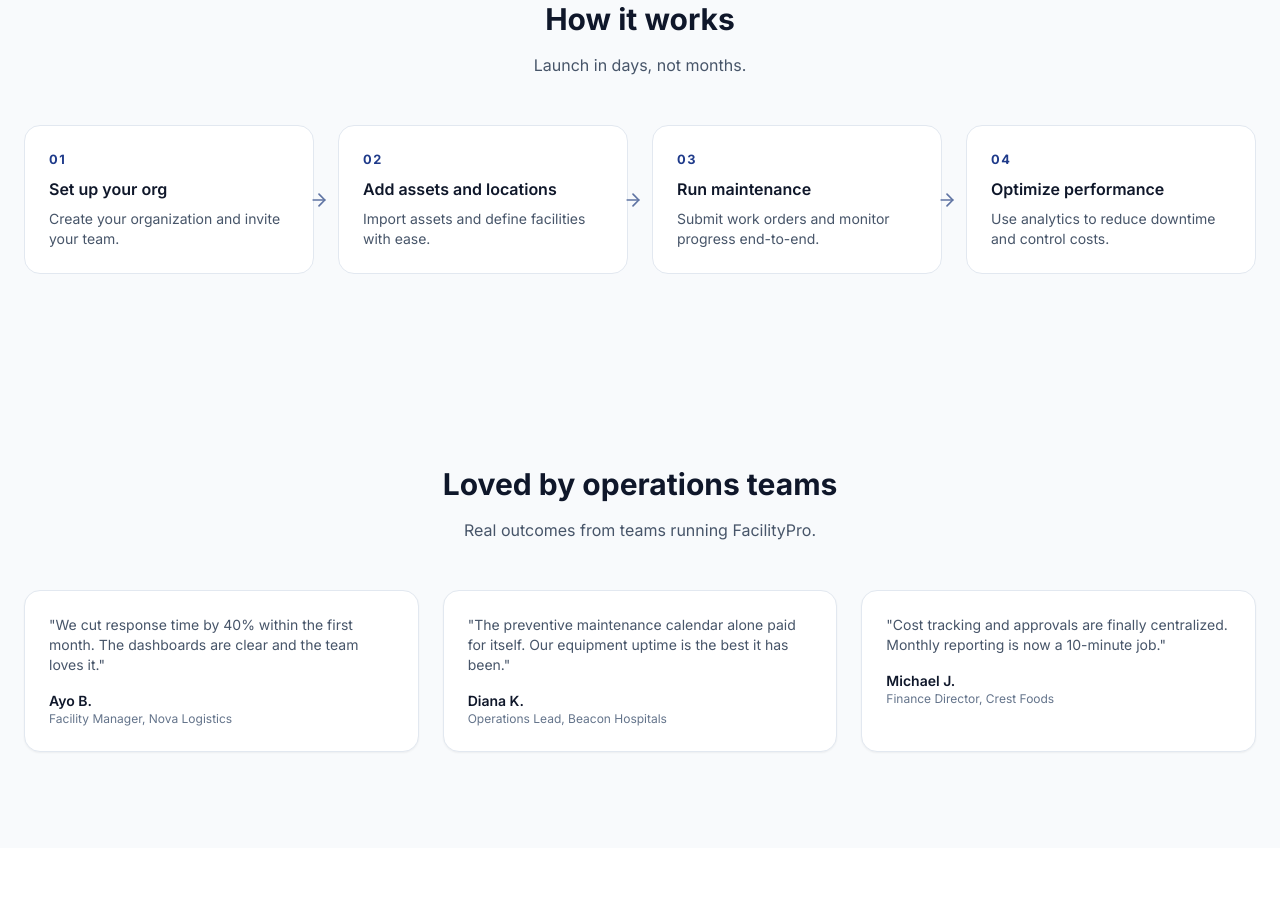
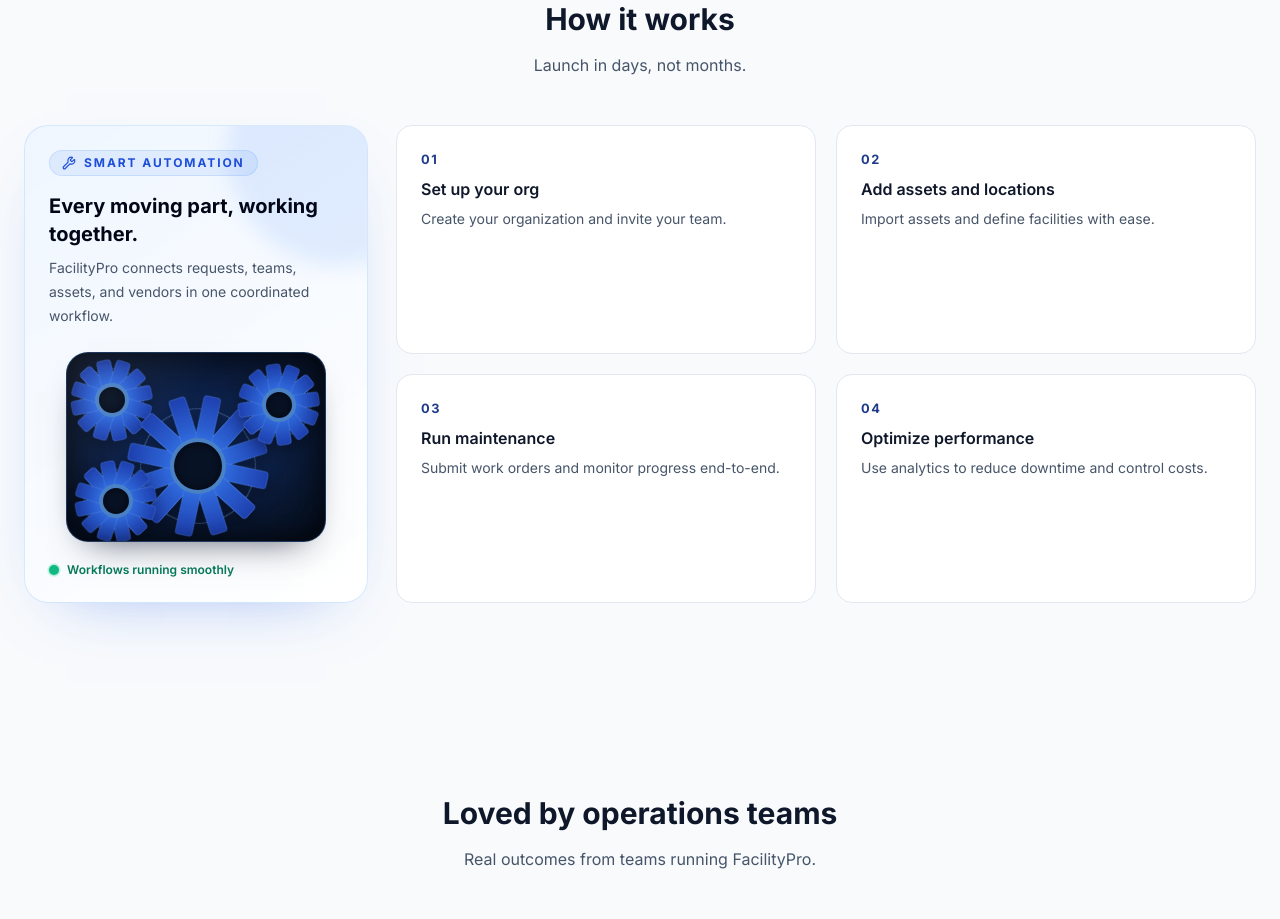
Before and after one commit to Goldicehimself/facilitypro, a React (Vite) app in the folder mfs/: page / in a window 1280 px wide. Shown: the part 2280-3199 px from the top of the page. Built offline with nearby package versions, Linux system fonts and the light colour scheme.

Commit message:
landpage cod

```diff
--- a/mfs/src/index.css
+++ b/mfs/src/index.css
@@ -508,6 +508,116 @@
   z-index: 2;
 }
 
+.workflow-automation-panel {
+  background: linear-gradient(145deg, rgba(239,246,255,.98), rgba(255,255,255,.96));
+  box-shadow: 0 24px 65px -42px rgba(37, 99, 235, .55);
+}
+.workflow-automation-panel::before {
+  content: "";
+  position: absolute;
+  width: 230px;
+  height: 230px;
+  right: -90px;
+  top: -90px;
+  border-radius: 999px;
+  background: rgba(59, 130, 246, .12);
+  filter: blur(10px);
+}
+.facility-gearbox {
+  width: 260px;
+  height: 190px;
+  position: relative;
+  overflow: hidden;
+  border: 1px solid rgba(96,165,250,.25);
+  border-radius: 22px;
+  background: linear-gradient(145deg, #0b1730, #07101f);
+  box-shadow: inset 0 0 35px rgba(0,0,0,.48), 0 18px 35px -22px rgba(15,23,42,.8);
+}
+.facility-gearbox-glow {
+  position: absolute;
+  inset: 20% 10%;
+  border-radius: 50%;
+  background: rgba(37,99,235,.32);
+  filter: blur(38px);
+}
+.facility-gearbox-overlay {
+  position: absolute;
+  inset: 0;
+  z-index: 10;
+  pointer-events: none;
+  border-radius: inherit;
+  background: linear-gradient(135deg, rgba(255,255,255,.08), transparent 38%);
+  box-shadow: inset 0 0 24px rgba(0,0,0,.45);
+}
+.facility-gear {
+  position: absolute;
+  width: 64px;
+  height: 64px;
+  border-radius: 50%;
+  filter: drop-shadow(0 7px 8px rgba(0,0,0,.35));
+}
+.facility-gear.large { width: 116px; height: 116px; }
+.facility-gear.one { top: 15px; left: 13px; }
+.facility-gear.two { top: 55px; left: 73px; }
+.facility-gear.three { top: 116px; left: 17px; }
+.facility-gear.four { top: 20px; left: 180px; }
+.facility-gear::after {
+  content: "";
+  position: absolute;
+  z-index: 3;
+  width: 34px;
+  height: 34px;
+  left: 50%;
+  top: 50%;
+  transform: translate(-50%, -50%);
+  border: 4px solid rgba(96,165,250,.75);
+  border-radius: 50%;
+  background: #081225;
+  box-shadow: inset 0 0 10px rgba(0,0,0,.65), 0 0 15px rgba(59,130,246,.25);
+}
+.facility-gear.large::after { width: 56px; height: 56px; }
+.facility-gear-inner {
+  position: relative;
+  width: 100%;
+  height: 100%;
+  border: 1px solid rgba(147,197,253,.35);
+  border-radius: 50%;
+}
+.facility-gear.one .facility-gear-inner,
+.facility-gear.three .facility-gear-inner,
+.facility-gear.four .facility-gear-inner { animation: facility-gear-counter 7s linear infinite; }
+.facility-gear.two .facility-gear-inner { animation: facility-gear-clockwise 7s linear infinite; }
+.facility-gear.four .facility-gear-inner { animation-duration: 10s; }
+.facility-gear-bar {
+  position: absolute;
+  width: 82px;
+  height: 15px;
+  left: 50%;
+  top: 50%;
+  margin-left: -41px;
+  margin-top: -7.5px;
+  border-radius: 4px;
+  border: 1px solid rgba(147,197,253,.18);
+  background: linear-gradient(90deg, #1e40af, #3b82f6, #1e40af);
+}
+.facility-gear.large .facility-gear-bar { width: 142px; margin-left: -71px; height: 18px; margin-top: -9px; }
+.facility-gear-bar:nth-child(2) { transform: rotate(30deg); }
+.facility-gear-bar:nth-child(3) { transform: rotate(60deg); }
+.facility-gear-bar:nth-child(4) { transform: rotate(90deg); }
+.facility-gear-bar:nth-child(5) { transform: rotate(120deg); }
+.facility-gear-bar:nth-child(6) { transform: rotate(150deg); }
+@keyframes facility-gear-clockwise { to { transform: rotate(360deg); } }
+@keyframes facility-gear-counter { to { transform: rotate(-360deg); } }
+.facility-gearbox.is-static .facility-gear-inner { animation: none; }
+
+@media (max-width: 390px) {
+  .facility-gearbox { width: 230px; transform: scale(.9); margin: -8px -15px; }
+}
+
+@media (prefers-reduced-motion: reduce) {
+  .facility-gear-inner { animation: none !important; }
+}
+
 /* Branded authentication/workspace splash screen */
 .workspace-splash {
   align-items: center;
--- a/mfs/src/pages/Landing/LandingPage.jsx
+++ b/mfs/src/pages/Landing/LandingPage.jsx
@@ -29,6 +29,25 @@
 const CenterImageSrcSet = [640, 960, 1280, 1600]
   .map((w) => `/media/optimized/center-image-${w}.webp ${w}w`)
   .join(', ');
+
+const FacilityGearbox = ({ reduceMotion }) => (
+  <div className={`facility-gearbox ${reduceMotion ? 'is-static' : ''}`} aria-hidden="true">
+    <div className="facility-gearbox-glow" />
+    {[
+      { position: 'one', large: false },
+      { position: 'two', large: true },
+      { position: 'three', large: false },
+      { position: 'four', large: false },
+    ].map(({ position, large }) => (
+      <div key={position} className={`facility-gear ${position} ${large ? 'large' : ''}`}>
+        <div className="facility-gear-inner">
+          {Array.from({ length: 6 }).map((_, index) => <span className="facility-gear-bar" key={index} />)}
+        </div>
+      </div>
+    ))}
+    <div className="facility-gearbox-overlay" />
+  </div>
+);
 
 const AnimatedStatValue = ({ value, reduceMotion }) => {
   const valueRef = useRef(null);
@@ -714,24 +733,37 @@
             </p>
           </div>
           <motion.div
-            className="mt-12 grid md:grid-cols-2 lg:grid-cols-4 gap-6"
+            className="mt-12 grid items-stretch gap-7 lg:grid-cols-[minmax(280px,.8fr)_minmax(0,2fr)]"
             variants={!reduceMotion ? cardStagger : undefined}
             initial="hidden"
             whileInView="visible"
             viewport={{ once: true, amount: 0.2 }}
           >
+            <motion.div variants={!reduceMotion ? cardItem : undefined} className="workflow-automation-panel relative overflow-hidden rounded-3xl border border-blue-200/60 p-6">
+              <div className="relative z-10">
+                <span className="inline-flex items-center gap-2 rounded-full border border-blue-400/20 bg-blue-500/10 px-3 py-1 text-xs font-bold uppercase tracking-[.16em] text-blue-700">
+                  <Wrench className="h-3.5 w-3.5" /> Smart automation
+                </span>
+                <h3 className="mt-4 text-xl font-bold text-slate-950">Every moving part, working together.</h3>
+                <p className="mt-2 text-sm leading-6 text-slate-600">FacilityPro connects requests, teams, assets, and vendors in one coordinated workflow.</p>
+              </div>
+              <div className="relative z-10 mt-6 flex justify-center"><FacilityGearbox reduceMotion={reduceMotion} /></div>
+              <div className="relative z-10 mt-5 flex items-center gap-2 text-xs font-semibold text-emerald-700">
+                <span className="relative flex h-2.5 w-2.5"><span className="absolute inline-flex h-full w-full animate-ping rounded-full bg-emerald-400 opacity-50" /><span className="relative inline-flex h-2.5 w-2.5 rounded-full bg-emerald-500" /></span>
+                Workflows running smoothly
+              </div>
+            </motion.div>
+
+            <div className="grid gap-5 sm:grid-cols-2">
               {howItWorks.map((step, index) => (
-              <motion.div
-                key={step.step}
-                className="landing-step relative rounded-2xl border border-slate-200 bg-white p-6"
-                variants={!reduceMotion ? cardItem : undefined}
-              >
+                <motion.div key={step.step} className="landing-step relative rounded-2xl border border-slate-200 bg-white p-6" variants={!reduceMotion ? cardItem : undefined}>
                   <div className="landing-step-number">{step.step}</div>
                   <h3 className="mt-2 text-base font-semibold">{step.title}</h3>
                   <p className="mt-2 text-sm text-slate-600">{step.desc}</p>
-                {index < howItWorks.length - 1 && <ArrowRight className="landing-step-arrow hidden lg:block" aria-hidden="true" />}
+                  {index < howItWorks.length - 1 && <ArrowRight className="landing-step-arrow hidden" aria-hidden="true" />}
                 </motion.div>
               ))}
+            </div>
           </motion.div>
         </div>
       </motion.section>
```
Lines whose indentation alone changed are shown as unchanged.
